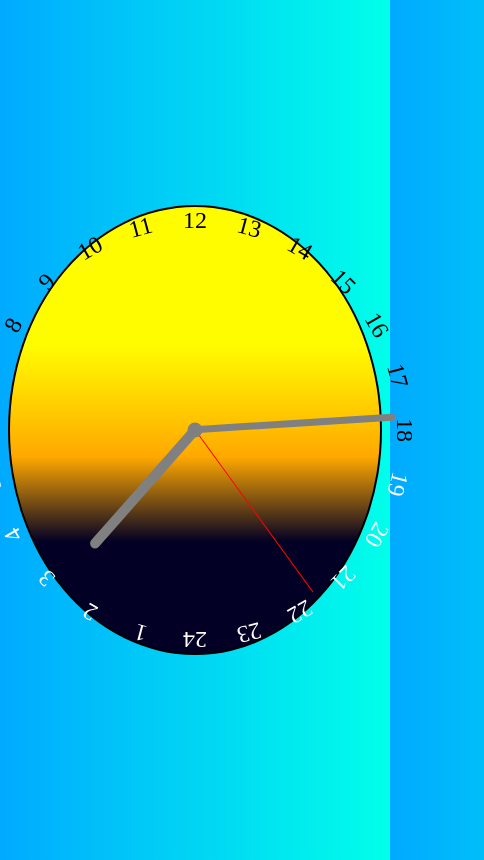
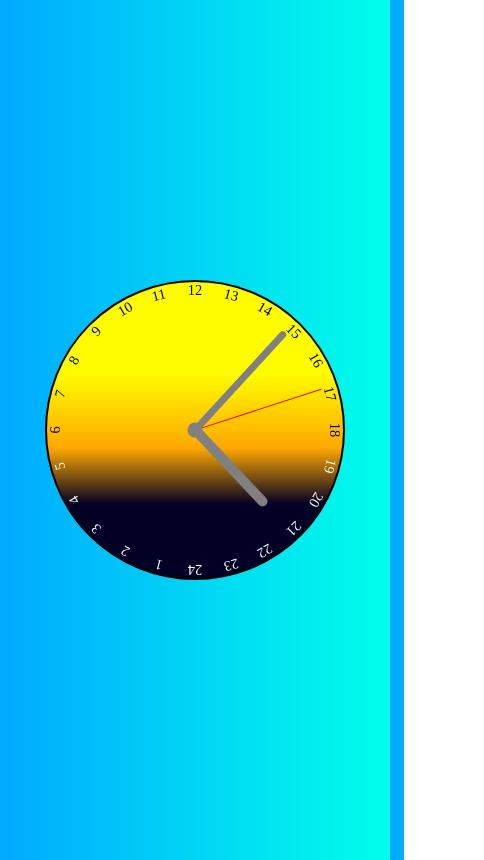
Before and after one commit to evey-pea/24hourclock, a plain HTML site: page index.html in a window 390 px wide. Shown: the whole page, 484 px wide, since content can reach past the window. Drawn offline with Linux system fonts and the light colour scheme.

Commit message:
responsive

```diff
--- a/script.js
+++ b/script.js
@@ -6,9 +6,9 @@ const secondHand = document.querySelector('[data-second-hand]')
 
 function setClock() {
   const currentDate = new Date()
-  const secondsRatio = currentDate.getSeconds() / 60
-  const minutesRatio = (secondsRatio + currentDate.getMinutes()) / 60
-  const hoursRatio = (minutesRatio + currentDate.getHours()) / -24
+  const secondsRatio = currentDate.getSeconds() / 120
+  const minutesRatio = (secondsRatio + currentDate.getMinutes()) / 120
+  const hoursRatio = (minutesRatio + currentDate.getHours()) / 24
   setRotation(secondHand, secondsRatio)
   setRotation(minuteHand, minutesRatio)
   setRotation(hourHand, hoursRatio)
--- a/style.css
+++ b/style.css
@@ -103,3 +103,14 @@ body {
   height: 35%;
   background-color: grey;
 }
+
+@media(max-width: 500px){
+  .clock{
+    width: 300px;
+    height: 300px;
+  }
+
+  .clock .number{
+    font-size: .9rem;
+  }
+}
```
